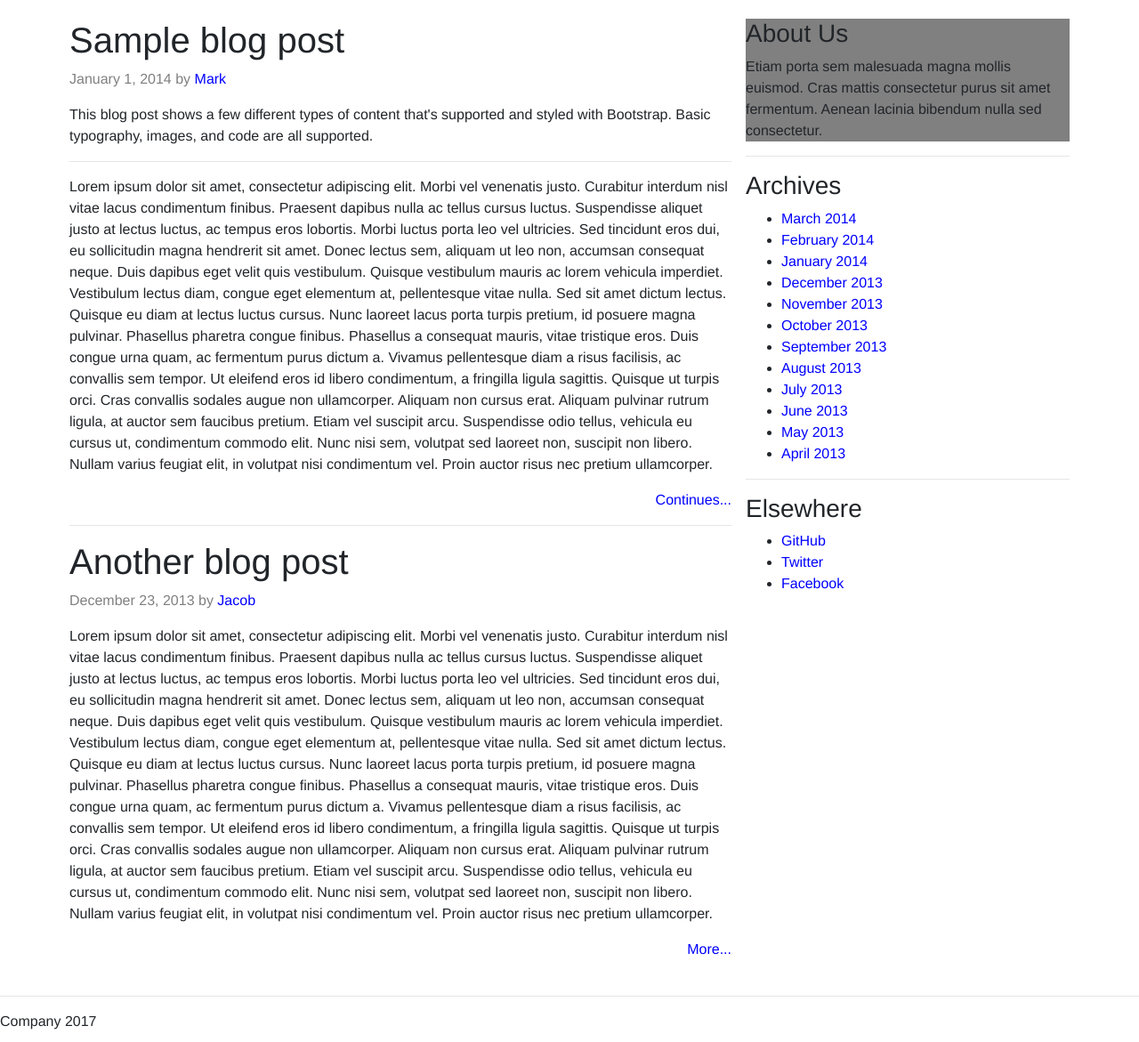
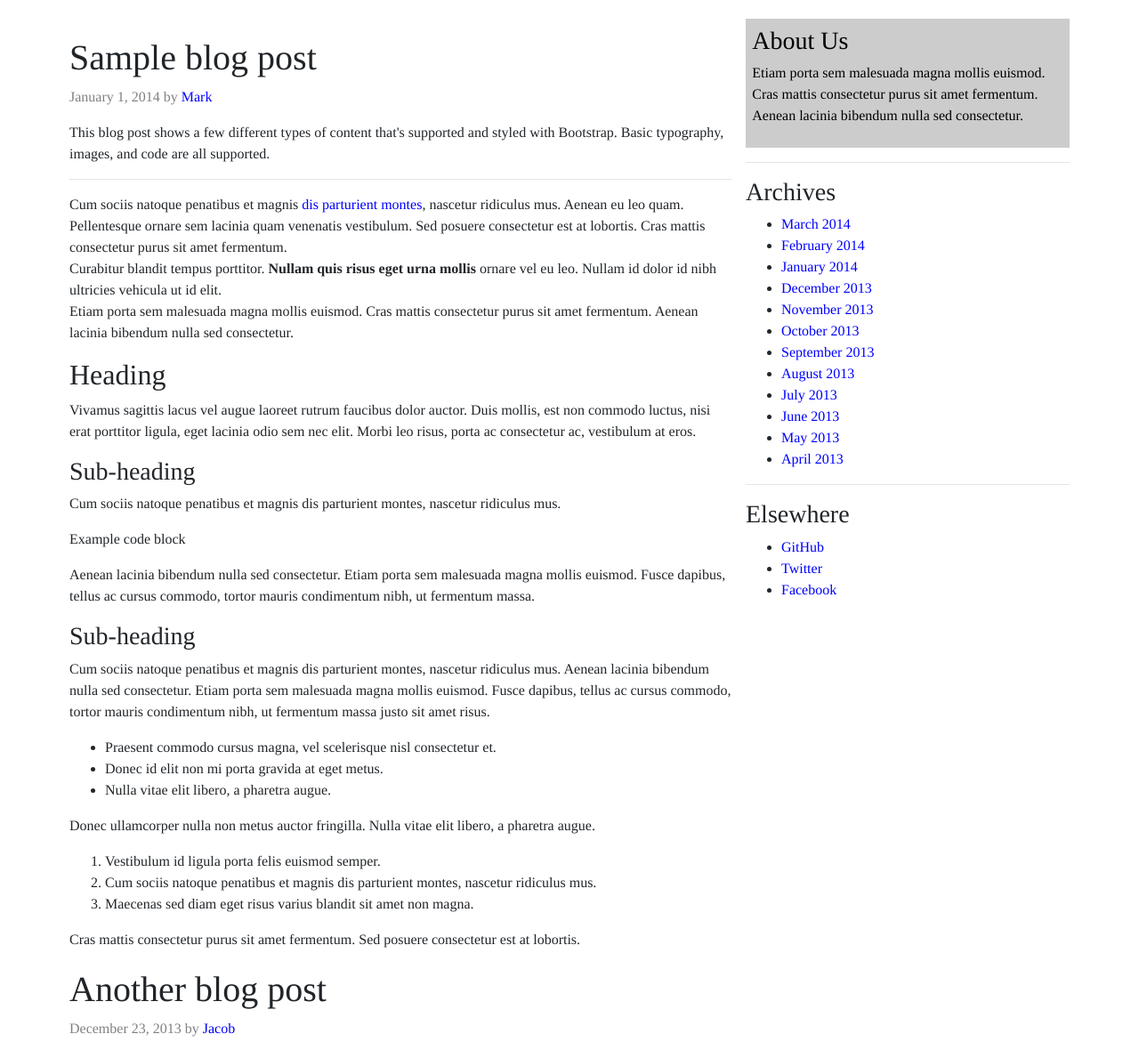
Before and after one commit to jsya/fewdr-122, a plain HTML site: page bootstrap_blog_hw/bootstrapblog.html in a window 1280 px wide. Shown: the part 200-1371 px from the top of the page at 89% size. Drawn offline with nearby package versions, Linux system fonts and the light colour scheme; a web font is replaced by a local one.

Commit message:
hw update

```diff
--- a/bootstrap_blog_hw/bootstrapblog.html
+++ b/bootstrap_blog_hw/bootstrapblog.html
@@ -10,16 +10,8 @@
   <script src="https://cdnjs.cloudflare.com/ajax/libs/popper.js/1.12.3/umd/popper.min.js" integrity="sha384-vFJXuSJphROIrBnz7yo7oB41mKfc8JzQZiCq4NCceLEaO4IHwicKwpJf9c9IpFgh" crossorigin="anonymous"></script>
   <script src="https://maxcdn.bootstrapcdn.com/bootstrap/4.0.0-beta.2/js/bootstrap.min.js" integrity="sha384-alpBpkh1PFOepccYVYDB4do5UnbKysX5WZXm3XxPqe5iKTfUKjNkCk9SaVuEZflJ" crossorigin="anonymous"></script>
   <link rel="stylesheet"  href="https://fonts.googleapis.com/css?family=Helvetica">
-  <link rel="stylesheet"  href="../css/style.css">
+  <link rel="stylesheet"  href="css/style.css">
 
-    <style>
-
-        body {
-
-            font-family: helvetica neue;
-        }
-
-    </style>
 
 </head>
 <!------------------------------------------------------------------------------------------>
@@ -68,7 +60,7 @@ Header, blue nav bar
   <div class="row">
             <div class="col-sm-8 blog">
 
-            <article >
+            <article class="entry">
 
                 <h1>Sample blog post</h1>
                 <p class="date">January 1, 2014 by <a href=""">Mark</a></p>
@@ -77,36 +69,87 @@ Header, blue nav bar
 
               <hr>
 
-                <p>Lorem ipsum dolor sit amet, consectetur adipiscing elit. Morbi vel venenatis justo. Curabitur interdum nisl vitae lacus condimentum finibus. Praesent dapibus nulla ac tellus cursus luctus. Suspendisse aliquet justo at lectus luctus, ac tempus eros lobortis. Morbi luctus porta leo vel ultricies. Sed tincidunt eros dui, eu sollicitudin magna hendrerit sit amet. Donec lectus sem, aliquam ut leo non, accumsan consequat neque. Duis dapibus eget velit quis vestibulum. Quisque vestibulum mauris ac lorem vehicula imperdiet. Vestibulum lectus diam, congue eget elementum at, pellentesque vitae nulla. Sed sit amet dictum lectus. Quisque eu diam at lectus luctus cursus. Nunc laoreet lacus porta turpis pretium, id posuere magna pulvinar. Phasellus pharetra congue finibus. Phasellus a consequat mauris, vitae tristique eros. Duis congue urna quam, ac fermentum purus dictum a.
-                        Vivamus pellentesque diam a risus facilisis, ac convallis sem tempor. Ut eleifend eros id libero condimentum, a fringilla ligula sagittis. Quisque ut turpis orci. Cras convallis sodales augue non ullamcorper. Aliquam non cursus erat. Aliquam pulvinar rutrum ligula, at auctor sem faucibus pretium. Etiam vel suscipit arcu. Suspendisse odio tellus, vehicula eu cursus ut, condimentum commodo elit. Nunc nisi sem, volutpat sed laoreet non, suscipit non libero. Nullam varius feugiat elit, in volutpat nisi condimentum vel. Proin auctor risus nec pretium ullamcorper.</p>
-                <p align="right"><a href ="">Continues...</a></p>
+                <p>Cum sociis natoque penatibus et magnis <a href="">dis parturient montes</a>, nascetur ridiculus mus. Aenean eu leo quam. Pellentesque ornare sem lacinia quam venenatis vestibulum. Sed posuere consectetur est at lobortis. Cras mattis consectetur purus sit amet fermentum.
+                <br>
+                Curabitur blandit tempus porttitor. <strong>Nullam quis risus eget urna mollis</strong> ornare vel eu leo. Nullam id dolor id nibh ultricies vehicula ut id elit.
+                <br>
+                Etiam porta sem malesuada magna mollis euismod. Cras mattis consectetur purus sit amet fermentum. Aenean lacinia bibendum nulla sed consectetur.</p>
+
+                <h2>Heading</h2>
+                <p>Vivamus sagittis lacus vel augue laoreet rutrum faucibus dolor auctor. Duis mollis, est non commodo luctus, nisi erat porttitor ligula, eget lacinia odio sem nec elit. Morbi leo risus, porta ac consectetur ac, vestibulum at eros.</p>
+
+                <h3>Sub-heading</h3>
+                <p>Cum sociis natoque penatibus et magnis dis parturient montes, nascetur ridiculus mus.</p>
+                <p font-family="Courier">Example code block</p>
+                <p>Aenean lacinia bibendum nulla sed consectetur. Etiam porta sem malesuada magna mollis euismod. Fusce dapibus, tellus ac cursus commodo, tortor mauris condimentum nibh, ut fermentum massa.</p>
+
+                <h3>Sub-heading</h3>
+              <p>Cum sociis natoque penatibus et magnis dis parturient montes, nascetur ridiculus mus. Aenean lacinia bibendum nulla sed consectetur. Etiam porta sem malesuada magna mollis euismod. Fusce dapibus, tellus ac cursus commodo, tortor mauris condimentum nibh, ut fermentum massa justo sit amet risus.</p>
+              <ul>
+                <li>Praesent commodo cursus magna, vel scelerisque nisl consectetur et.</li>
+                <li>Donec id elit non mi porta gravida at eget metus.</li>
+                <li>Nulla vitae elit libero, a pharetra augue.</li>
+              </ul>
+
+              <p>Donec ullamcorper nulla non metus auctor fringilla. Nulla vitae elit libero, a pharetra augue.</p>
+              <ol>
+              <li>Vestibulum id ligula porta felis euismod semper.</li>
+              <li>Cum sociis natoque penatibus et magnis dis parturient montes, nascetur ridiculus mus.</li>
+              <li>Maecenas sed diam eget risus varius blandit sit amet non magna.</li>
+              </ol>
+
+              <p>Cras mattis consectetur purus sit amet fermentum. Sed posuere consectetur est at lobortis.</p>
+
             </article>
 
-            <hr>
 
-            <article>
+
+            <article class="entry">
                 <h1>Another blog post</h1>
                 <p class="date" >December 23, 2013 by <a href=""">Jacob</a></p>
 
-                <p>Lorem ipsum dolor sit amet, consectetur adipiscing elit. Morbi vel venenatis justo. Curabitur interdum nisl vitae lacus condimentum finibus. Praesent dapibus nulla ac tellus cursus luctus. Suspendisse aliquet justo at lectus luctus, ac tempus eros lobortis. Morbi luctus porta leo vel ultricies. Sed tincidunt eros dui, eu sollicitudin magna hendrerit sit amet. Donec lectus sem, aliquam ut leo non, accumsan consequat neque. Duis dapibus eget velit quis vestibulum. Quisque vestibulum mauris ac lorem vehicula imperdiet. Vestibulum lectus diam, congue eget elementum at, pellentesque vitae nulla. Sed sit amet dictum lectus. Quisque eu diam at lectus luctus cursus. Nunc laoreet lacus porta turpis pretium, id posuere magna pulvinar. Phasellus pharetra congue finibus. Phasellus a consequat mauris, vitae tristique eros. Duis congue urna quam, ac fermentum purus dictum a.
-                    Vivamus pellentesque diam a risus facilisis, ac convallis sem tempor. Ut eleifend eros id libero condimentum, a fringilla ligula sagittis. Quisque ut turpis orci. Cras convallis sodales augue non ullamcorper. Aliquam non cursus erat. Aliquam pulvinar rutrum ligula, at auctor sem faucibus pretium. Etiam vel suscipit arcu. Suspendisse odio tellus, vehicula eu cursus ut, condimentum commodo elit. Nunc nisi sem, volutpat sed laoreet non, suscipit non libero. Nullam varius feugiat elit, in volutpat nisi condimentum vel. Proin auctor risus nec pretium ullamcorper.</p>
+              <p>Cum sociis natoque penatibus et magnis <a href=""">dis parturient montes</a>, nascetur ridiculus mus. Aenean eu leo quam. Pellentesque ornare sem lacinia quam venenatis vestibulum. Sed posuere consectetur est at lobortis. Cras mattis consectetur purus sit amet fermentum.
 
-                <p align="right"><a href ="">More...</a></p>
+                <br><br>Curabitur blandit tempus porttitor. <strong>Nullam quis risus eget urna mollis</strong> ornare vel eu leo. Nullam id dolor id nibh ultricies vehicula ut id elit.
+                <br><br>Etiam porta sem malesuada magna mollis euismod. Cras mattis consectetur purus sit amet fermentum. Aenean lacinia bibendum nulla sed consectetur.
+                <br><br>Vivamus sagittis lacus vel augue laoreet rutrum faucibus dolor auctor. Duis mollis, est non commodo luctus, nisi erat porttitor ligula, eget lacinia odio sem nec elit. Morbi leo risus, porta ac consectetur ac, vestibulum at eros.
+
+              </p>
             </article>
+
+
+            <article class="entry">
+                <h1>New Feature</h1>
+                <p class="date" >December 14, 2013 by <a href=""">Chris</a></p>
+
+              <p>Cum sociis natoque penatibus et magnis dis parturient montes, nascetur ridiculus mus. Aenean lacinia bibendum nulla sed consectetur. Etiam porta sem malesuada magna mollis euismod. Fusce dapibus, tellus ac cursus commodo, tortor mauris condimentum nibh, ut fermentum massa justo sit amet risus.</p>
+
+              <ul>
+                <li>Praesent commodo cursus magna, vel scelerisque nisl consectetur et.</li>
+                <li>Donec id elit non mi porta gravida at eget metus.</li>
+                <li>Nulla vitae elit libero, a pharetra augue.</li>
+              </ul>
+
+              Etiam porta <i>sem malesuada magna mollis</i> euismod. Cras mattis consectetur purus sit amet fermentum. Aenean lacinia bibendum nulla sed consectetur.
+
+              <br><br>Donec ullamcorper nulla non metus auctor fringilla. Nulla vitae elit libero, a pharetra augue.
+              </p>
+            </article>
+
 
           </div>
 
 <!--Right Side Bar---------------------------------------------------------------------------------------->
 
       <div class="col-sm-4 rightside">
-            <article id="about">
+            <div id="about">
               <h3>About Us</h3>
               <p>Etiam porta sem malesuada magna mollis euismod. Cras mattis consectetur purus sit amet fermentum. Aenean lacinia bibendum nulla sed consectetur.</p>
-            </article>
+            </div>
 
             <hr>
 
-            <article>
+            <div>
               <h3>Archives</h3>
                               <ul>
                   <li><a href="">March 2014</a></li>
@@ -123,11 +166,11 @@ Header, blue nav bar
                   <li><a href="">April 2013</a></li>
 
                 </ul>
-            </article>
+            </div>
 
             <hr>
 
-            <article>
+            <div>
 
          <h3>Elsewhere</h3>
             <ul>
@@ -135,7 +178,7 @@ Header, blue nav bar
                   <li><a href="">Twitter</a></li>
                   <li><a href="">Facebook</a></li>
                </ul>
-            </article>
+            </div>
       </div>
 
 </div>
@@ -146,8 +189,17 @@ Header, blue nav bar
 </body>
 <hr>
 <footer>
+      <div class="col-sm-12">
+        <p align="center">
+          Blog template built for <a href="">Bootstrap</a> by <a href="">@mdo</a>.
+          <br>
+          <a href="">Back to top</a>
 
-    Company 2017
+        </p>
+      </div>
+
+
+
 </footer>
 <!------------------------------------------------------------------------------------------>
 </html>
--- a/bootstrap_blog_hw/css/style.css
+++ b/bootstrap_blog_hw/css/style.css
@@ -1,3 +1,7 @@
+body {
+    font-family: Times;
+}
+
 .date {
     color: gray;
 }
@@ -7,14 +11,17 @@ a {
     text-decoration: none;
 }
 
-.blog{
+.blog {
 	width: 65%;
 	background-color: white;
     padding: .5rem;
 
 }
 
-.rightside{
+.entry {
+    margin-top: 20px;
+}
+.rightside {
 	width: 35%;
 	background-color: white;
     padding: 0.5rem;
@@ -22,5 +29,7 @@ a {
 }
 
 #about {
-    background-color: grey;
+    color: black;
+    padding: 2%;
+    background-color: #cccccc;
 }
```
